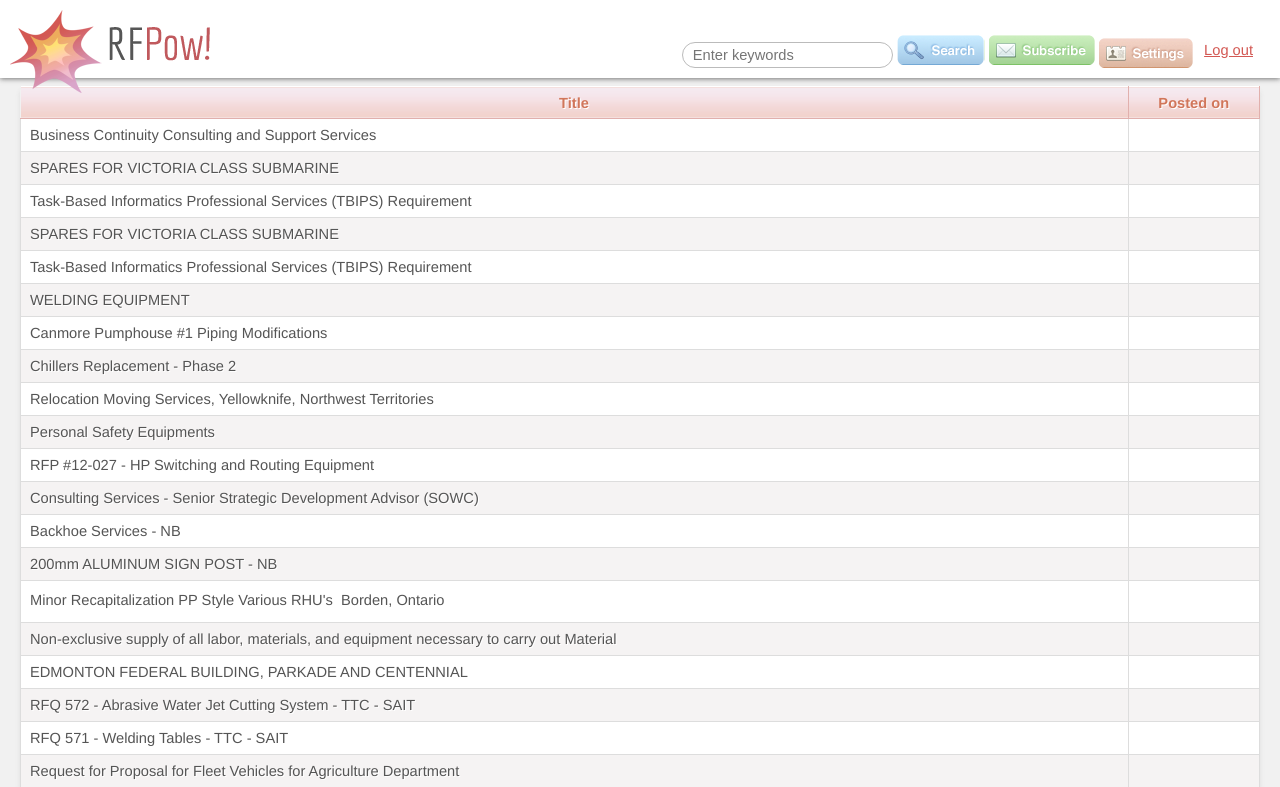
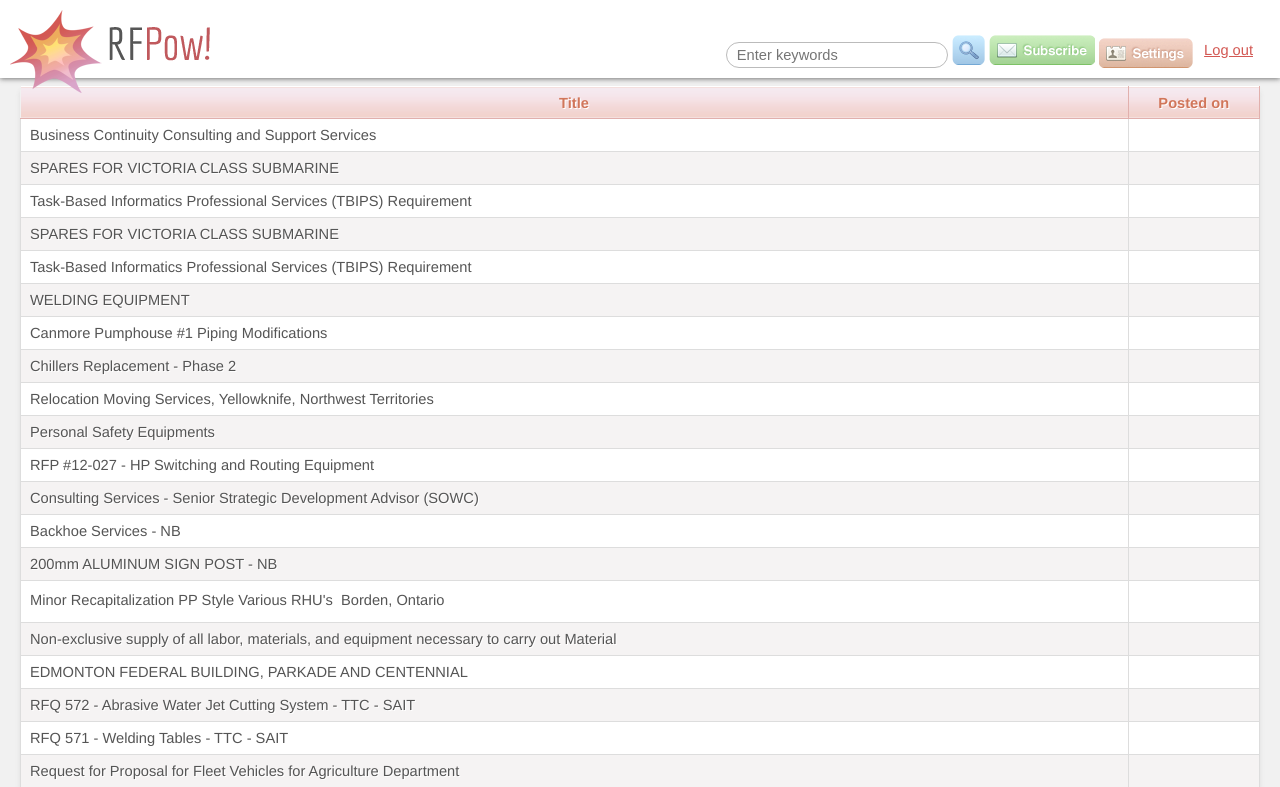
Before and after one commit to GEO-IASS/rfpow, a Python web app: template assets/template/template.html in a window 1280 px wide. Shown: the top 787 px of the page. Run offline with Jinja, Linux system fonts and the light colour scheme; the template is opened without the code that fills it, so the values that code supplies are empty; style sheets or scripts are compiled from the project's sources; some libraries are stand-ins or nearby versions.

Commit message:
Shorten search button to just the loupe.
Also extended width of search field.

git-svn-id: https://stanley.cdf.toronto.edu/svn/csc301-2012-01/Group_E@98 092ab664-fcbf-46e8-8362-05d6c20691bb

```diff
--- a/assets/template/style/main.less
+++ b/assets/template/style/main.less
@@ -62,6 +62,7 @@ a:hover {
 
     .search_text {
         padding: 2px 10px;
+        width: 200px;
         height: 20px;
         border: 1px solid #bbb;
         border-radius: 15px;
@@ -106,7 +107,7 @@ a:hover {
 }
 
 .button_search {
-    width: 88px;
+    width: 33px;
     background: url(../images/buttons_header.png);
 
     &:hover {
@@ -116,10 +117,10 @@ a:hover {
 
 .button_subscribe {
     width: 106px;
-    background: url(../images/buttons_header.png) -88px 0;
+    background: url(../images/buttons_header.png) -33px 0;
 
     &:hover {
-        background: url(../images/buttons_header.png) -88px 30px;
+        background: url(../images/buttons_header.png) -33px 30px;
     }
 }
 
@@ -127,10 +128,10 @@ a:hover {
     width: 94px;
     position: relative;
     top: 13px;
-    background: url(../images/buttons_header.png) -195px 0;
+    background: url(../images/buttons_header.png) top right;
 
     &:hover {
-        background: url(../images/buttons_header.png)  -195px 30px;
+        background: url(../images/buttons_header.png) bottom right;
     }
 }
 
```
Also changed, not shown: assets/template/images/buttons_header.png.
